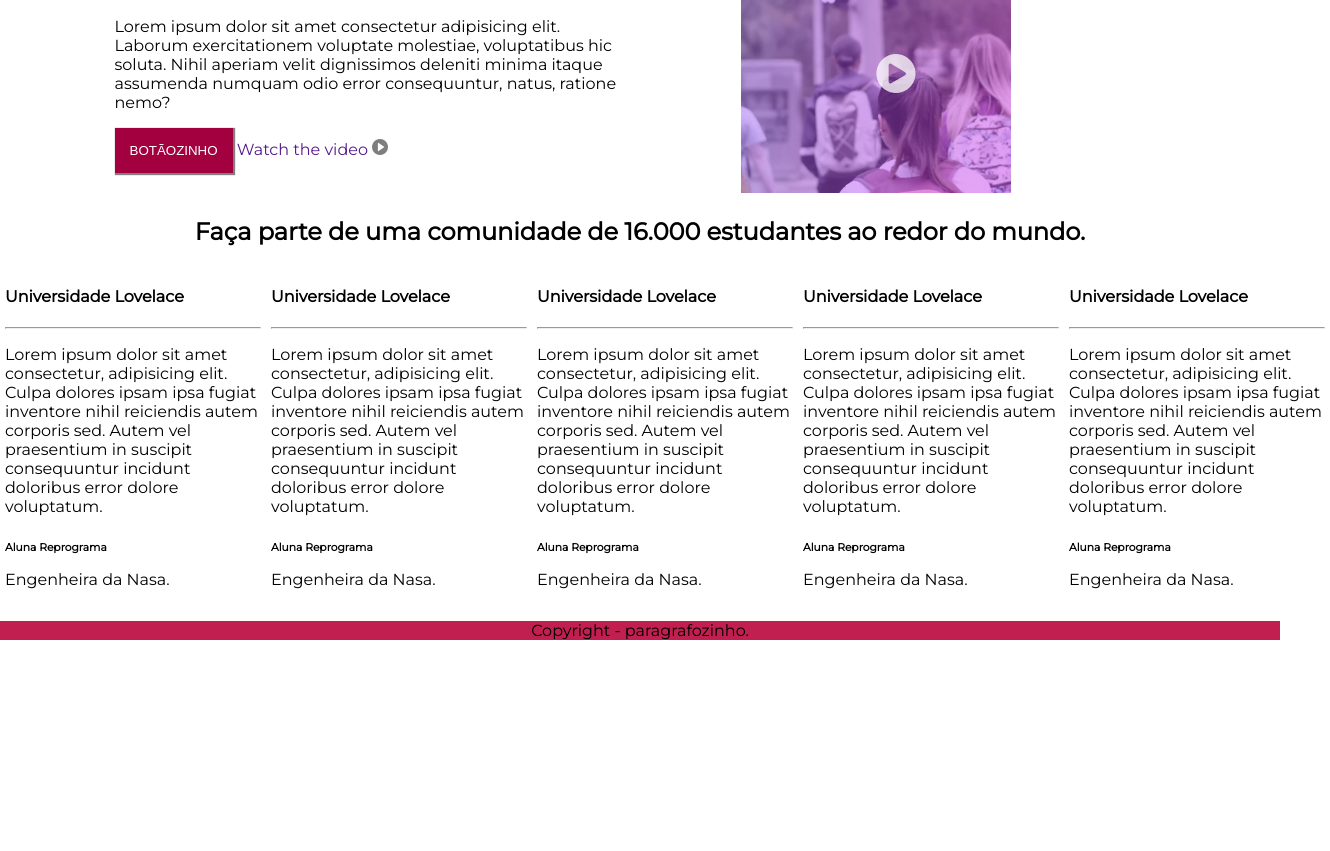
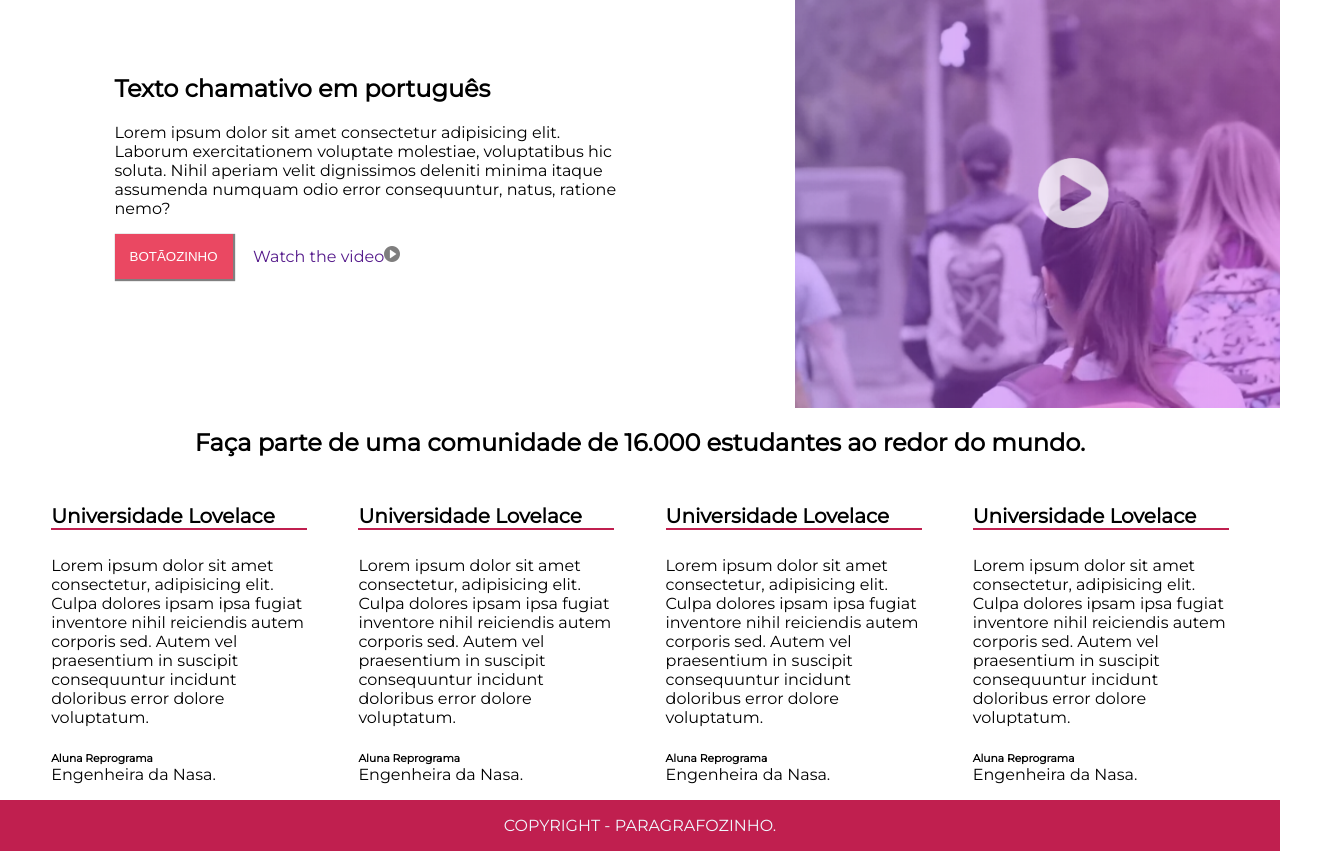
Before and after one commit to carinadidomenico/T7-HTML-CSS, a plain HTML site: page dojo/index.html in a window 1280 px wide. Shown: the part 76-927 px from the top of the page, 1330 px wide, since content can reach past the window. Before the commit the page ends 800 px from the top, so only its background shows below. Drawn offline with Linux system fonts and the light colour scheme.

Commit message:
formulários

```diff
--- a/dojo/css/style.css
+++ b/dojo/css/style.css
@@ -60,16 +60,23 @@ body{
 }
 
 .conteudo__video{
-    width: 50%;
+    width: 90%;
+    float: right;
 }
 
 .conteudo__botao{
     padding: 15px;
-    background-color: rgb(163, 0, 63);
+    background-color: #ea4862;
     text-transform: uppercase;
     border: none;
+    margin-right: 4%;
     box-shadow: 1px 1px 1px 1px gray;
     color: white;
+}
+
+.conteudo__botoes {
+    display: flex;
+    align-items: center;
 }
 
 a {
@@ -82,8 +89,8 @@ a {
 }
 
 .universidades{
-    display: inline-flex;
-    justify-content: space-between
+    display: flex;
+    justify-content: space-evenly;
 }
 
 .universidades h6{
@@ -91,14 +98,25 @@ a {
 }
 
 .universidades__texto {
-    width: 20vw;
-    margin: 0 5px;
+    width: 20%;
+}
+
+.universidades__texto > p {
+    margin-top: 0;
+}
+
+.universidades__texto > h4 {
+    border-bottom: 2px solid rgb(192, 31, 79);
+    font-size: 20px;
 }
 
 .rodape{
+    display: flex;
+    justify-content: center;
+    align-items: center;
+    text-transform: uppercase;
     bottom:0;
-    width: 100vw;
+    width: 100%;
+    color: aliceblue;
     background-color: rgb(192, 31, 79);
-    height: 10%;
-    text-align: center;
 }
--- a/dojo/index.html
+++ b/dojo/index.html
@@ -27,9 +27,10 @@
             <h1 class="conteudo__titulo">Texto chamativo em português</h1>
             <p class="conteudo__paragrafo">Lorem ipsum dolor sit amet consectetur adipisicing elit. Laborum exercitationem voluptate molestiae, voluptatibus hic soluta. Nihil aperiam velit dignissimos deleniti minima itaque assumenda numquam odio error consequuntur, natus, ratione nemo?
             </p>
+            <div class="conteudo__botoes">
                 <button class="conteudo__botao">Botãozinho</button>
-            <a href="" class="conteudo__link">Watch the video</a>
-            <img src="./img/play-button.png" alt="Play" title="play" class="conteudo__play">
+                <a href="" class="conteudo__link">Watch the video<img src="./img/play-button.png" alt="Play" title="play" class="conteudo__play"></a>
+            </div>
         </div>
             <div>
                 <img src="./img/header.png" alt="Vídeo" title="Vídeo" class="conteudo__video">
@@ -41,35 +42,24 @@
         <section class="universidades">
             <div class="universidades__texto">
                 <h4>Universidade Lovelace</h4>
-            <hr>
                 <p>Lorem ipsum dolor sit amet consectetur, adipisicing elit. Culpa dolores ipsam ipsa fugiat inventore nihil reiciendis autem corporis sed. Autem vel praesentium in suscipit consequuntur incidunt doloribus error dolore voluptatum.</p>
                 <h6>Aluna Reprograma</h6>
                 <p>Engenheira da Nasa.</p>
             </div>
             <div class="universidades__texto">
                 <h4>Universidade Lovelace</h4>
-            <hr>
                 <p>Lorem ipsum dolor sit amet consectetur, adipisicing elit. Culpa dolores ipsam ipsa fugiat inventore nihil reiciendis autem corporis sed. Autem vel praesentium in suscipit consequuntur incidunt doloribus error dolore voluptatum.</p>
                 <h6>Aluna Reprograma</h6>
                 <p>Engenheira da Nasa.</p>
             </div>
             <div class="universidades__texto">
                 <h4>Universidade Lovelace</h4>
-            <hr>
                 <p>Lorem ipsum dolor sit amet consectetur, adipisicing elit. Culpa dolores ipsam ipsa fugiat inventore nihil reiciendis autem corporis sed. Autem vel praesentium in suscipit consequuntur incidunt doloribus error dolore voluptatum.</p>
                 <h6>Aluna Reprograma</h6>
                 <p>Engenheira da Nasa.</p>
             </div>
             <div class="universidades__texto">
                 <h4>Universidade Lovelace</h4>
-            <hr>
-            <p>Lorem ipsum dolor sit amet consectetur, adipisicing elit. Culpa dolores ipsam ipsa fugiat inventore nihil reiciendis autem corporis sed. Autem vel praesentium in suscipit consequuntur incidunt doloribus error dolore voluptatum.</p>
-            <h6>Aluna Reprograma</h6>
-            <p>Engenheira da Nasa.</p>
-        </div>
-        <div class="universidades__texto">
-            <h4>Universidade Lovelace</h4>
-            <hr>
                 <p>Lorem ipsum dolor sit amet consectetur, adipisicing elit. Culpa dolores ipsam ipsa fugiat inventore nihil reiciendis autem corporis sed. Autem vel praesentium in suscipit consequuntur incidunt doloribus error dolore voluptatum.</p>
                 <h6>Aluna Reprograma</h6>
                 <p>Engenheira da Nasa.</p>
```
Lines whose indentation alone changed are shown as unchanged.
